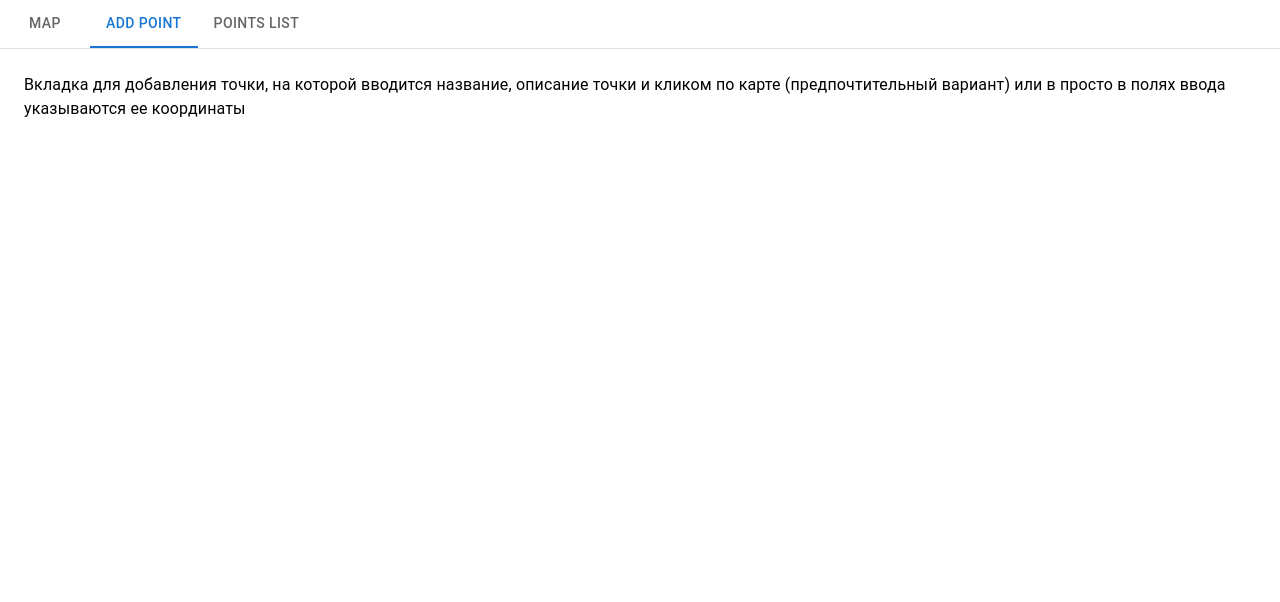
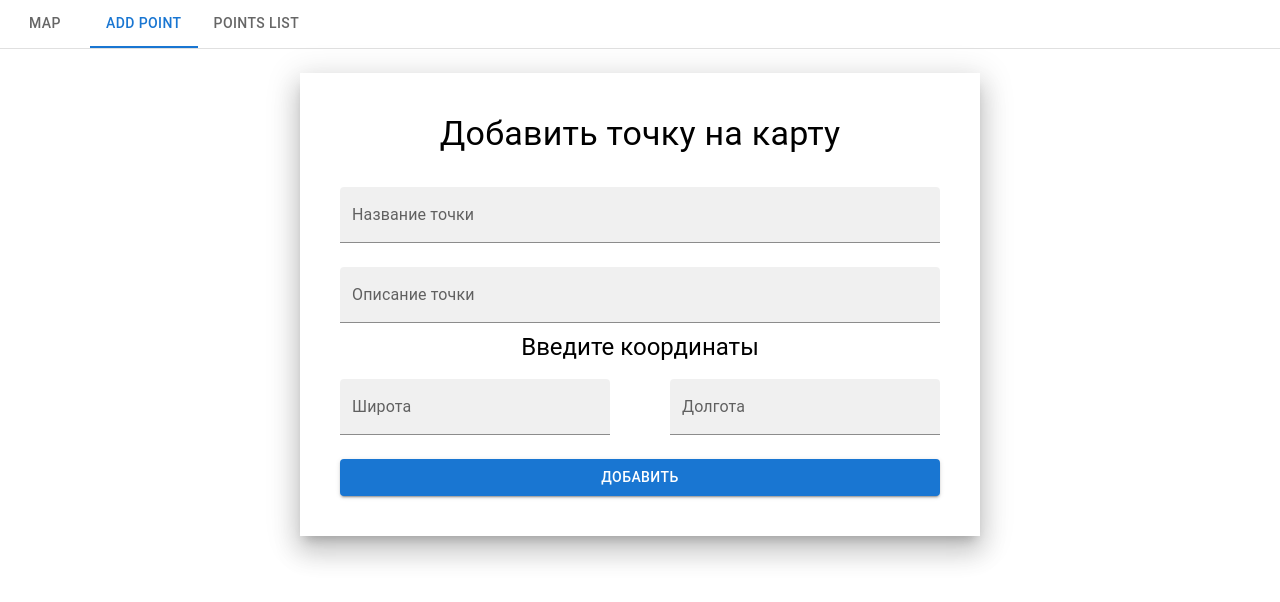
Before and after one commit to Canoist/point-map, a React (Create React App) app: page / in a window 1280 px wide. Both pictures are taken after a click on the tab "ADD POINT". Shown: the top 602 px of the page. Built offline with nearby package versions, Linux system fonts and the light colour scheme.

Commit message:
Added form to add point to the map

```diff
--- a/src/pages/pointAdd.tsx
+++ b/src/pages/pointAdd.tsx
@@ -1,3 +1,4 @@
+import { Box, Button, TextField, Typography } from "@mui/material";
 import React from "react";
 
 interface PointAddProps {
@@ -5,12 +6,56 @@ interface PointAddProps {
 }
 
 const PointAdd: React.FC<PointAddProps> = (props: PointAddProps) => {
+  const { onSubmit } = props;
   return (
-    <div>
-      Вкладка для добавления точки, на которой вводится название, описание точки
-      и кликом по карте (предпочтительный вариант) или в просто в полях ввода
-      указываются ее координаты
-    </div>
+    <Box
+      component="form"
+      onSubmit={onSubmit}
+      sx={{
+        boxShadow: 16,
+        width: "600px",
+        p: 5,
+        mx: "auto",
+        display: "flex",
+        flexDirection: "column",
+        justifyContent: "center",
+      }}>
+      <Typography variant="h4" sx={{ textAlign: "center", mb: 2 }}>
+        Добавить точку на карту
+      </Typography>
+      <TextField margin="normal" label="Название точки" variant="filled" />
+      <TextField
+        margin="normal"
+        label="Описание точки"
+        variant="filled"
+        multiline
+      />
+      <Box sx={{ textAlign: "center" }}>
+        <Typography variant="h5">Введите координаты</Typography>
+        <Box sx={{ display: "flex", justifyContent: "space-between" }}>
+          <TextField
+            sx={{ width: "45%" }}
+            label="Широта"
+            variant="filled"
+            margin="normal"
+          />
+          <TextField
+            sx={{ width: "45%" }}
+            label="Долгота"
+            variant="filled"
+            margin="normal"
+          />
+        </Box>
+      </Box>
+      <Button
+        variant="contained"
+        type="submit"
+        sx={{
+          mt: 2,
+        }}>
+        Добавить
+      </Button>
+    </Box>
   );
 };
 export default PointAdd;
```
